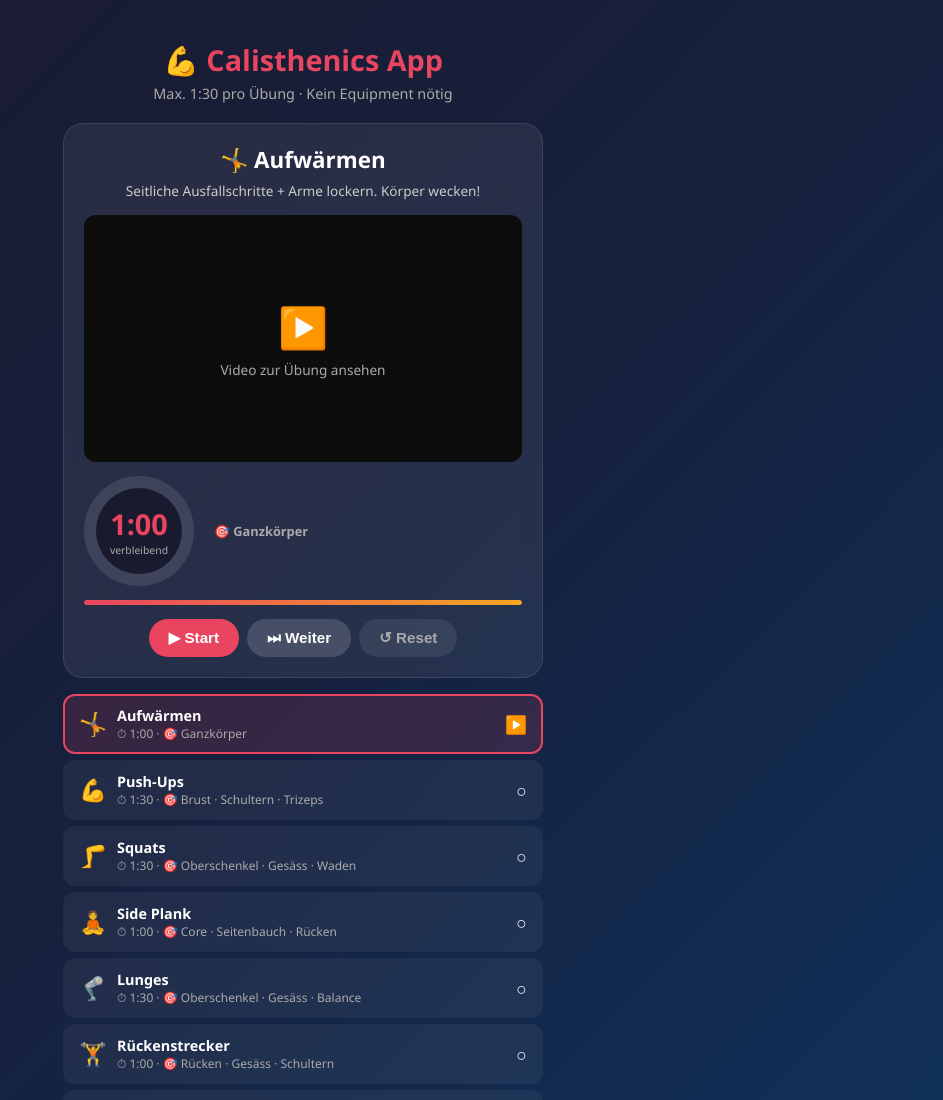
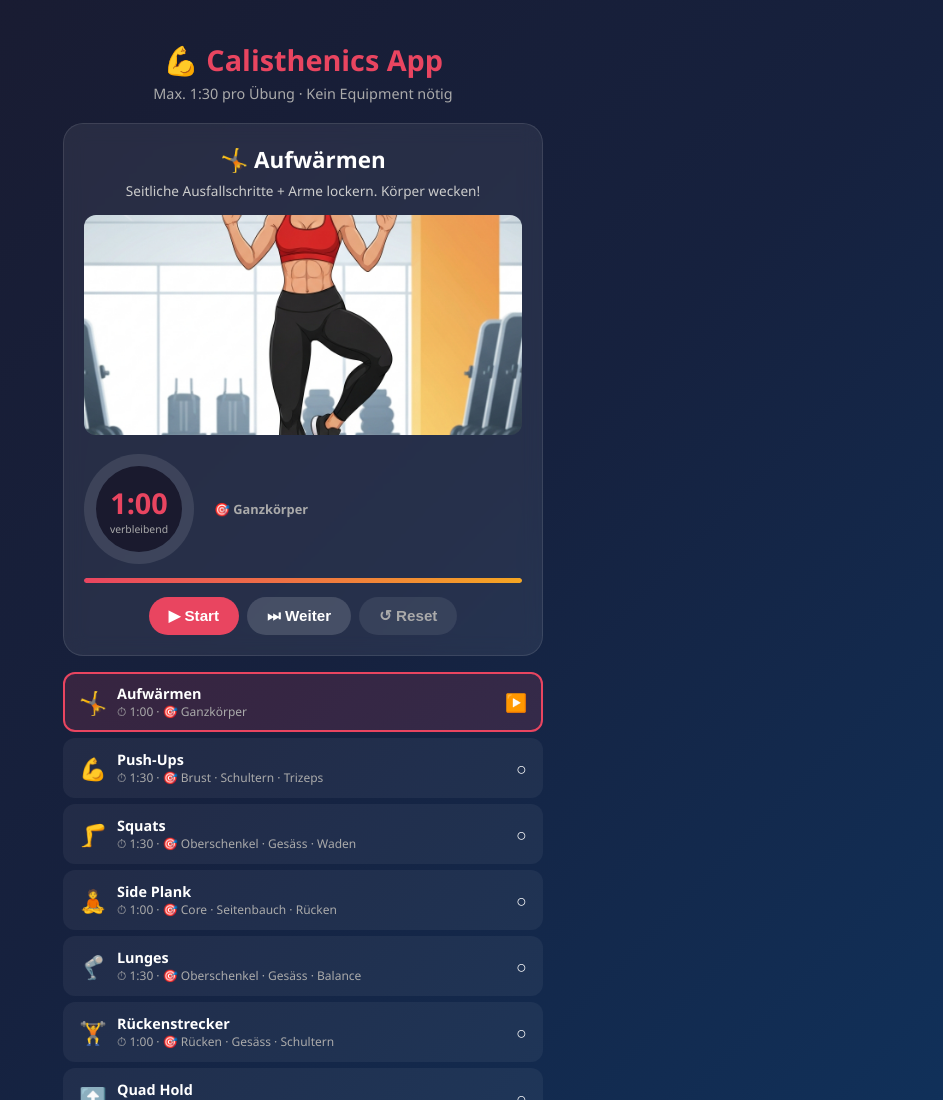
Before and after one commit to gsalami/calisthenics-app, a plain HTML site: page index.html in a window 1280 px wide. Shown: the top 1100 px of the page, without its empty margins (337-1280 px from the left). Drawn offline with Linux system fonts and the light colour scheme.

Commit message:
Replace YouTube videos with AI-generated women images

```diff
--- a/index.html
+++ b/index.html
@@ -39,40 +39,15 @@
     .exercise-name { font-size: 1.4rem; font-weight: bold; margin-bottom: 6px; }
     .exercise-desc { color: #ccc; font-size: 0.85rem; margin-bottom: 14px; line-height: 1.5; }
 
-    /* YouTube embed */
-    .video-wrap {
-      position: relative;
-      padding-bottom: 56.25%;
-      height: 0;
-      overflow: hidden;
+    /* Exercise image */
+    .exercise-img {
+      width: 100%;
       border-radius: 12px;
       margin-bottom: 14px;
-      background: #000;
+      max-height: 220px;
+      object-fit: cover;
+      background: rgba(255,255,255,0.05);
     }
-    .video-wrap iframe {
-      position: absolute;
-      top: 0; left: 0;
-      width: 100%; height: 100%;
-      border: none;
-      border-radius: 12px;
-    }
-    .video-placeholder {
-      position: absolute;
-      top: 0; left: 0;
-      width: 100%; height: 100%;
-      display: flex;
-      flex-direction: column;
-      align-items: center;
-      justify-content: center;
-      background: rgba(255,255,255,0.05);
-      border-radius: 12px;
-      color: #aaa;
-      font-size: 0.85rem;
-      cursor: pointer;
-      transition: background 0.2s;
-    }
-    .video-placeholder:hover { background: rgba(255,255,255,0.1); }
-    .video-placeholder .play-icon { font-size: 2.5rem; margin-bottom: 6px; }
 
     .timer-row {
       display: flex;
@@ -170,12 +145,7 @@
   <div class="exercise-name" id="exName">Bereit?</div>
   <div class="exercise-desc" id="exDesc">Drücke Start um mit dem Training zu beginnen!</div>
 
-  <div class="video-wrap" id="videoWrap">
-    <div class="video-placeholder" id="videoPlaceholder" onclick="loadVideo()">
-      <div class="play-icon">▶️</div>
-      <div>Video anzeigen</div>
-    </div>
-  </div>
+  <img class="exercise-img" id="exerciseImg" src="images/warmup.jpg" alt="Übung" />
 
   <div class="timer-row">
     <div class="timer-circle" id="timerCircle">
@@ -215,61 +185,61 @@ const exercises = [
     emoji: "🤸", name: "Aufwärmen", duration: 60,
     desc: "Seitliche Ausfallschritte + Arme lockern. Körper wecken!",
     muscles: "🎯 Ganzkörper",
-    videoId: "TOXmdZ35CH0", videoStart: 0
+    img: "images/warmup.jpg"
   },
   {
     emoji: "💪", name: "Push-Ups", duration: 90,
     desc: "Körper gerade, langsam runter, explosiv hoch. Knie auf dem Boden = auch ok!",
     muscles: "🎯 Brust · Schultern · Trizeps",
-    videoId: "TOXmdZ35CH0", videoStart: 219
+    img: "images/pushup.jpg"
   },
   {
     emoji: "🦵", name: "Squats", duration: 90,
     desc: "Füsse hüftbreit, Rücken gerade, Knie nach aussen schieben.",
     muscles: "🎯 Oberschenkel · Gesäss · Waden",
-    videoId: "TOXmdZ35CH0", videoStart: 259
+    img: "images/squat.jpg"
   },
   {
     emoji: "🧘", name: "Side Plank", duration: 60,
     desc: "Unterarmstütz seitlich. Hüfte hochhalten, gerade Linie halten.",
     muscles: "🎯 Core · Seitenbauch · Rücken",
-    videoId: "TOXmdZ35CH0", videoStart: 303
+    img: "images/plank.jpg"
   },
   {
     emoji: "🦿", name: "Lunges", duration: 90,
     desc: "Ausfallschritte abwechselnd links-rechts. Knie knapp über dem Boden.",
     muscles: "🎯 Oberschenkel · Gesäss · Balance",
-    videoId: "vdtKn81CUnI", videoStart: 252
+    img: "images/lunge.jpg"
   },
   {
     emoji: "🏋️", name: "Rückenstrecker", duration: 60,
     desc: "Bauchlage, Arme nach vorne, Brust vom Boden heben und halten.",
     muscles: "🎯 Rücken · Gesäss · Schultern",
-    videoId: "TOXmdZ35CH0", videoStart: 381
+    img: "images/superman.jpg"
   },
   {
     emoji: "⬆️", name: "Quad Hold", duration: 60,
     desc: "Vierfüssler, Knie 1cm vom Boden heben — Core maximal anspannen!",
     muscles: "🎯 Core · Schultern · Balance",
-    videoId: "TOXmdZ35CH0", videoStart: 420
+    img: "images/quadhold.jpg"
   },
   {
     emoji: "🦵", name: "Split Squats", duration: 90,
     desc: "Einbeinige Kniebeugen, Fuss hinten. Gewicht auf das vordere Bein.",
     muscles: "🎯 Oberschenkel · Gesäss · Stabilität",
-    videoId: "vdtKn81CUnI", videoStart: 193
+    img: "images/splitsquat.jpg"
   },
   {
     emoji: "🧘", name: "V-Sit Hold", duration: 60,
     desc: "Sitzen, Beine gestreckt heben, Rücken gerade — Core brennt!",
     muscles: "🎯 Bauch · Hüftbeuger · Core",
-    videoId: "vdtKn81CUnI", videoStart: 337
+    img: "images/vsit.jpg"
   },
   {
     emoji: "🤸", name: "Abkühlen", duration: 60,
     desc: "Sanftes Dehnen und Ausatmen. Gut gemacht — du bist stark! 💪",
     muscles: "🎯 Ganzkörper",
-    videoId: "TOXmdZ35CH0", videoStart: 1129
+    img: "images/cooldown.jpg"
   },
 ];
 
@@ -279,7 +249,6 @@ let totalTime = 0;
 let timer = null;
 let running = false;
 let done = [];
-let videoLoaded = false;
 
 function renderList() {
   const list = document.getElementById('exerciseList');
@@ -300,34 +269,15 @@ function loadExercise(index) {
   document.getElementById('exName').textContent = ex.emoji + ' ' + ex.name;
   document.getElementById('exDesc').textContent = ex.desc;
   document.getElementById('exMuscles').innerHTML = `<b>${ex.muscles}</b>`;
+  document.getElementById('exerciseImg').src = ex.img;
   timeLeft = ex.duration;
   totalTime = ex.duration;
-  videoLoaded = false;
-
-  // Reset video area
-  const wrap = document.getElementById('videoWrap');
-  wrap.innerHTML = `
-    <div class="video-placeholder" id="videoPlaceholder" onclick="loadVideo()">
-      <div class="play-icon">▶️</div>
-      <div>Video zur Übung ansehen</div>
-    </div>
-  `;
 
   updateTimerDisplay();
   updateProgress();
   renderList();
 }
 
-function loadVideo() {
-  const ex = exercises[currentIndex];
-  const wrap = document.getElementById('videoWrap');
-  wrap.innerHTML = `<iframe
-    src="https://www.youtube.com/embed/${ex.videoId}?start=${ex.videoStart}&autoplay=1&rel=0"
-    allow="autoplay; encrypted-media"
-    allowfullscreen>
-  </iframe>`;
-  videoLoaded = true;
-}
 
 function updateTimerDisplay() {
   const min = Math.floor(timeLeft / 60);
```
Also changed, not shown: images/cooldown.jpg (added), images/lunge.jpg (added), images/plank.jpg (added), images/pushup.jpg (added), images/quadhold.jpg (added), images/splitsquat.jpg (added), images/warmup.jpg (added), 3 other files.
